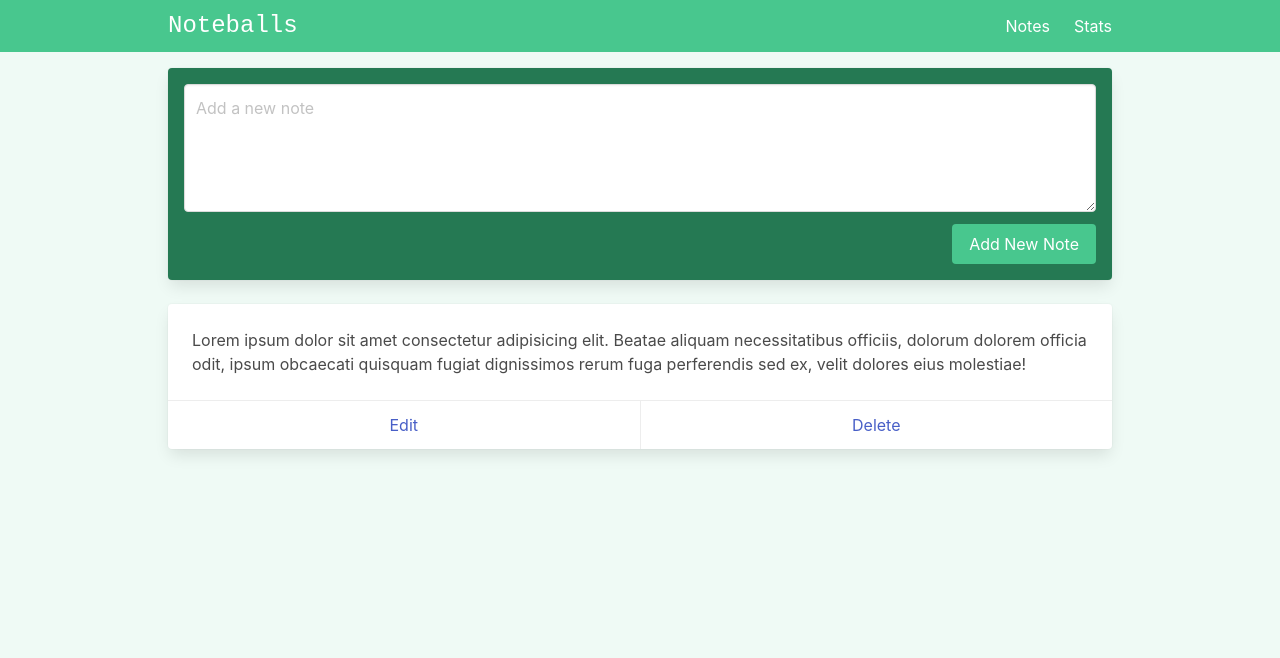
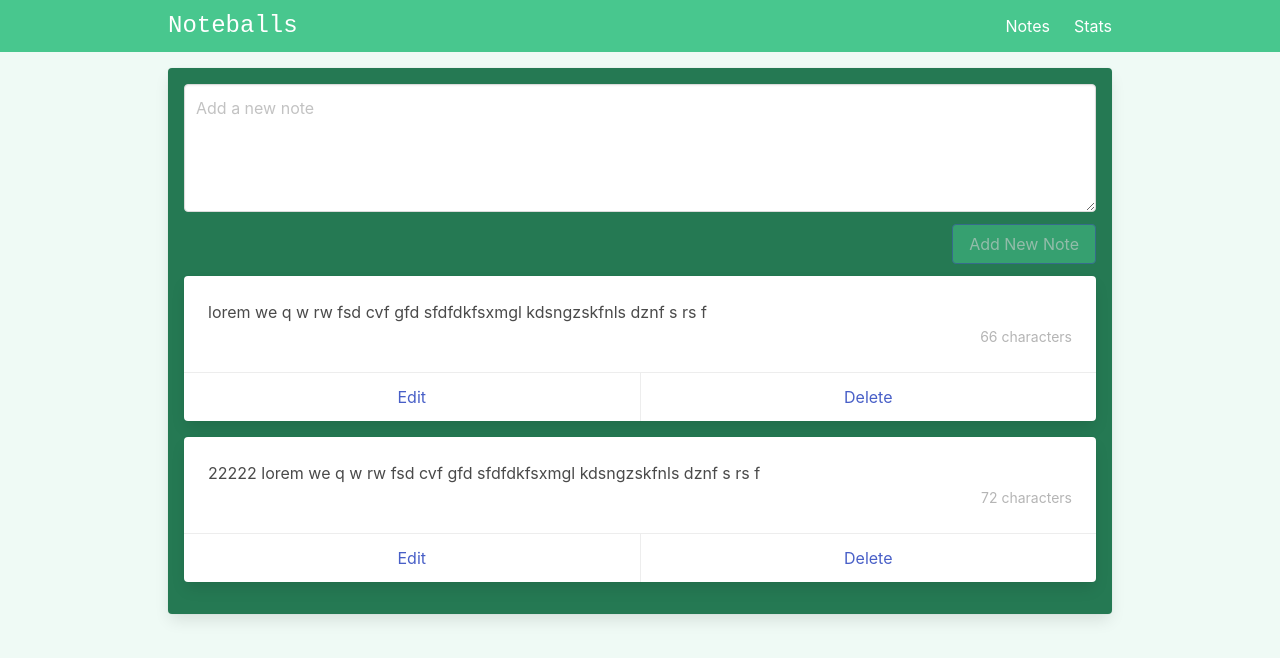
Before and after one commit to alekseypetrenko/vue3-noteballs, a Vue app: page / in a window 1280 px wide. Shown: the top 658 px of the page. Built offline with nearby package versions, Linux system fonts and the light colour scheme.

Commit message:
add new note, delete note, show characters

```diff
--- /dev/null
+++ b/src/components/Notes/Note.vue
@@ -0,0 +1,42 @@
+<template>
+  <div class="card mb-4">
+    <div class="card-content">
+      <div class="content">
+        {{ note.content }}
+        <div class="has-text-right has-text-grey-light">
+          <small>{{ noteLength }}</small>
+        </div>
+      </div>
+    </div>
+    <footer class="card-footer">
+      <a href="#" class="card-footer-item">Edit</a>
+      <a @click.prevent="deleteNote" href="#" class="card-footer-item"
+        >Delete</a
+      >
+    </footer>
+  </div>
+</template>
+
+<script setup>
+import { computed } from "vue";
+
+const props = defineProps({
+  note: {
+    type: Object,
+    required: true,
+  },
+});
+
+const emits = defineEmits(["deleteNote"]);
+
+const noteLength = computed(() => {
+  const length = props.note.content.length;
+  const description = length > 1 ? "characters" : "character";
+
+  return `${length} ${description}`;
+});
+
+const deleteNote = () => {
+  emits("deleteNote", props.note.id);
+};
+</script>
--- a/src/views/ViewNotes.vue
+++ b/src/views/ViewNotes.vue
@@ -3,31 +3,67 @@
     <div class="card has-background-success-dark p-4 mb-5">
       <div class="field">
         <div class="control">
-          <textarea class="textarea" placeholder="Add a new note"></textarea>
+          <textarea
+            v-model="newNote"
+            class="textarea"
+            placeholder="Add a new note"
+            ref="newNoteRef"
+          ></textarea>
         </div>
       </div>
-
       <div class="field is-grouped is-grouped-right">
         <div class="control">
-          <button class="button is-link has-background-success">
+          <button
+            @click="addNote"
+            :disabled="!newNote"
+            class="button is-link has-background-success"
+          >
             Add New Note
           </button>
         </div>
       </div>
-    </div>
-    <div class="card mb-4">
-      <div class="card-content">
-        <div class="content">
-          Lorem ipsum dolor sit amet consectetur adipisicing elit. Beatae
-          aliquam necessitatibus officiis, dolorum dolorem officia odit, ipsum
-          obcaecati quisquam fugiat dignissimos rerum fuga perferendis sed ex,
-          velit dolores eius molestiae!
-        </div>
-      </div>
-      <footer class="card-footer">
-        <a href="#" class="card-footer-item">Edit</a>
-        <a href="#" class="card-footer-item">Delete</a>
-      </footer>
+      <Note
+        v-for="note in notes"
+        :key="note.id"
+        :note="note"
+        @deleteNote="deleteNote"
+      ></Note>
     </div>
   </div>
 </template>
+
+<script setup>
+import { ref } from "vue";
+import Note from "@/components/Notes/Note.vue";
+
+const newNote = ref("");
+const newNoteRef = ref(null);
+const notes = ref([
+  {
+    id: "id1",
+    content:
+      "lorem we q w rw  fsd cvf gfd sfdfdkfsxmgl kdsngzskfnls dznf s rs f",
+  },
+  {
+    id: "id2",
+    content:
+      "22222 lorem we q w rw  fsd cvf gfd sfdfdkfsxmgl kdsngzskfnls dznf s rs f",
+  },
+]);
+
+const addNote = () => {
+  let id = new Date().getTime().toString();
+
+  let note = {
+    id,
+    content: newNote.value,
+  };
+
+  notes.value.unshift(note);
+  newNote.value = "";
+  newNoteRef.value.focus();
+};
+
+const deleteNote = (id) =>
+  (notes.value = notes.value.filter((el) => el.id !== id));
+</script>
```
